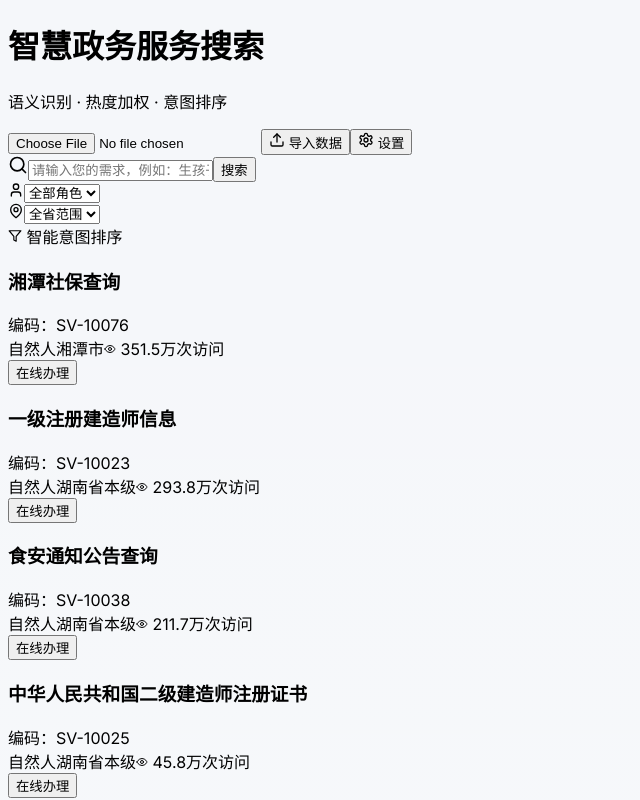
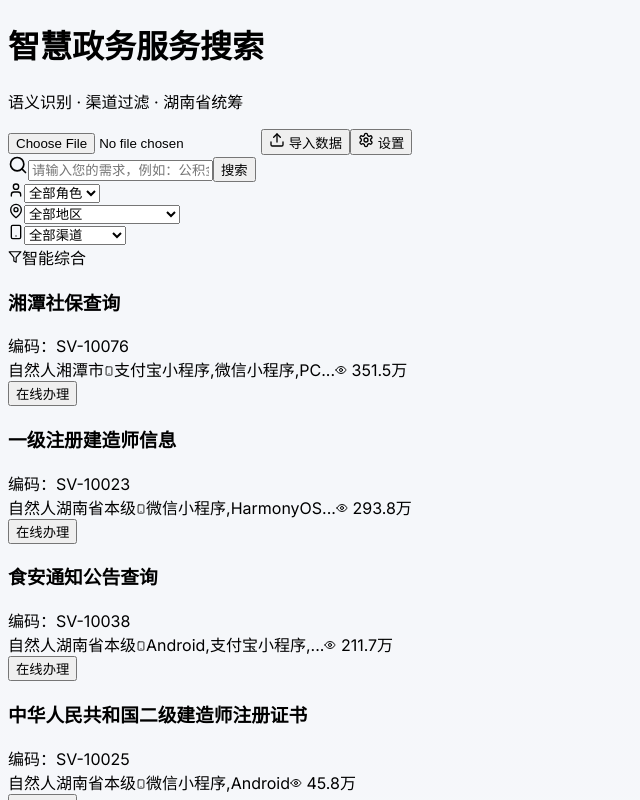
Before and after one commit to xiaohuleo/search2, a Next.js app: page / in a window 1280 px wide. Both pictures are taken after a click on the button "搜索". Shown: the top 800 px of the page, without its empty margins (0-640 px from the left). Built offline with nearby package versions, Linux system fonts and the light colour scheme.

Commit message:
Update page.js

```diff
--- a/app/page.js
+++ b/app/page.js
@@ -2,8 +2,20 @@
 
 import { useState, useEffect, useRef } from "react";
 import Papa from "papaparse";
-import { Search, Settings, Upload, MapPin, User, Star, Filter, Sparkles, Loader2, TrendingUp, Eye } from "lucide-react";
+import { Search, Settings, Upload, MapPin, User, Star, Filter, Sparkles, Loader2, TrendingUp, Eye, Smartphone } from "lucide-react";
 import { DEFAULT_DATA } from "./lib/data";
+
+// 湖南省行政区划常量
+const LOCATION_OPTIONS = [
+  "湖南省本级",
+  "长沙市", "株洲市", "湘潭市", "衡阳市", "邵阳市", "岳阳市", "常德市",
+  "张家界市", "益阳市", "郴州市", "永州市", "怀化市", "娄底市", "湘西土家族苗族自治州"
+];
+
+// 发布渠道常量
+const CHANNEL_OPTIONS = [
+  "Android", "IOS", "HarmonyOS", "微信小程序", "支付宝小程序", "PC端", "自助终端"
+];
 
 export default function Home() {
   // --- 状态管理 ---
@@ -11,11 +23,12 @@ export default function Home() {
   const [query, setQuery] = useState("");
   const [analyzedIntent, setAnalyzedIntent] = useState(null);
   const [searchResults, setSearchResults] = useState([]);
-  const [isSearching, setIsSearching] = useState(false); // 搜索加载状态
+  const [isSearching, setIsSearching] = useState(false);
 
-  // 用户上下文
+  // 筛选上下文
   const [userRole, setUserRole] = useState("全部");
-  const [userLocation, setUserLocation] = useState("全省");
+  const [userLocation, setUserLocation] = useState("全部地区");
+  const [selectedChannel, setSelectedChannel] = useState("全部渠道"); // 新增：渠道筛选
 
   // 配置
   const [showSettings, setShowSettings] = useState(false);
@@ -31,22 +44,19 @@ export default function Home() {
   // --- 数据预处理 ---
   const processData = (rawData) => {
     return rawData.map(item => {
-      // 1. 处理搜索索引字符串
       const searchStr = `${item["事项名称"]}|${item["事项简称"]}|${item["事项标签"]}|${item["事项分类"]}`.toLowerCase();
 
-      // 2. 核心：解析访问量 (处理 "1,234" 这种带逗号的格式，如果没有则默认为 0)
       let visits = 0;
       if (item["访问量"]) {
         visits = parseInt(String(item["访问量"]).replace(/,/g, ""), 10) || 0;
       } else if (item["搜索量"]) {
-        // 兼容旧数据
         visits = parseInt(String(item["搜索量"]).replace(/,/g, ""), 10) || 0;
       }
 
       return {
         ...item,
         _searchStr: searchStr,
-        _visits: visits // 存储为数字类型以便排序
+        _visits: visits
       };
     });
   };
@@ -55,7 +65,7 @@ export default function Home() {
     const savedConfig = localStorage.getItem("gov_search_config");
     if (savedConfig) setConfig(JSON.parse(savedConfig));
     setAllData(processData(DEFAULT_DATA));
-    setSearchResults(processData(DEFAULT_DATA).slice(0, 20)); // 默认按热度或原序展示
+    setSearchResults(processData(DEFAULT_DATA).slice(0, 20));
   }, []);
 
   const saveConfig = (newConfig) => {
@@ -64,37 +74,46 @@ export default function Home() {
     setShowSettings(false);
   };
 
-  // --- 智能加权评分算法 (V3: 意图 + 语义 + 热度对数加权) ---
+  // --- 智能评分与过滤算法 ---
   const calculateScore = (item, cleanQuery, synonyms = []) => {
+    // 1. 硬性过滤（Strict Filter）
+
+    // A. 渠道过滤：如果用户选了IOS，数据中必须包含IOS，否则直接淘汰
+    if (selectedChannel !== "全部渠道") {
+      const itemChannels = item["发布渠道"] || "";
+      // 不区分大小写比较 (防止 ios vs IOS)
+      if (!itemChannels.toLowerCase().includes(selectedChannel.toLowerCase())) {
+        return -1;
+      }
+    }
+
     let score = 0;
     const searchStr = item._searchStr;
     const itemName = item["事项名称"].toLowerCase();
 
-    // 1. 意图相关性 (基准分 0 - 100+)
+    // 2. 意图相关性评分
     let isRelevant = false;
 
-    // A. 原始查询词精准匹配 (权重最高)
+    // A. 原始查询词精准匹配
     if (searchStr.includes(cleanQuery)) {
       score += 100;
       isRelevant = true;
-      // 头部匹配奖励 (例如搜"身份证"，"身份证..." > "临时身份证...")
       if (itemName.startsWith(cleanQuery)) score += 30;
-      // 完全相等奖励
       if (itemName === cleanQuery) score += 50;
     }
 
-    // B. AI 同义词匹配 (权重次高)
+    // B. AI 同义词匹配
     if (synonyms.length > 0) {
       synonyms.forEach(word => {
         const w = word.toLowerCase();
         if (searchStr.includes(w)) {
-          score += 60; // 提高同义词权重，确保"生孩子"能搜到"生育"且排名前列
+          score += 60;
           isRelevant = true;
         }
       });
     }
 
-    // C. 字符覆盖率 (兜底匹配)
+    // C. 字符覆盖率
     let charMatchCount = 0;
     for (let char of cleanQuery) {
       if (searchStr.includes(char)) charMatchCount++;
@@ -102,46 +121,34 @@ export default function Home() {
     const coverage = charMatchCount / (cleanQuery.length || 1);
     if (coverage > 0.6) {
       score += coverage * 40;
-      isRelevant = true; // 只要覆盖率够高，也算相关
+      isRelevant = true;
     }
 
-    // *重要*：如果不相关 (Text Score 为 0)，直接返回 -1，不让热度把无关项顶上来
+    // 如果不相关，过滤掉
     if (!isRelevant) return -1;
 
-    // 2. 热度/访问量加权 (Log对数平滑处理)
-    // 目的：让热门服务在"相关"的前提下排前面，但不要淹没长尾精准服务
-    // 算法：log10(访问量 + 1) * 系数
-    // 100 访问量 -> 2 * 8 = 16分
-    // 10,000 访问量 -> 4 * 8 = 32分
-    // 1,000,000 访问量 -> 6 * 8 = 48分
-    // 这样百万级热度仅比百级热度多 30多分，不会超过"精准匹配(100分)"的权重
+    // 3. 热度加权 (Log对数平滑)
     if (item._visits > 0) {
       score += Math.log10(item._visits + 1) * 8;
     }
 
-    // 3. 高频标识加权 (csv中的"是否高频事项")
+    // 4. 高频标识加权
     if (item["是否高频事项"] === "是") score += 10;
 
     return score;
   };
 
   const handleSearch = async () => {
-    if (!query.trim()) {
-      // 空搜时，按访问量降序展示，作为"热门服务"推荐
-      const sortedByVisits = [...allData].sort((a, b) => b._visits - a._visits).slice(0, 50);
-      setSearchResults(sortedByVisits);
-      return;
-    }
+    // 即使搜索词为空，也要执行过滤逻辑
+    const cleanQuery = query.trim().toLowerCase().replace(/[我要想办理怎么查询了]/g, "");
 
     setIsSearching(true);
-    // 清空结果，让骨架屏显示出来
     setSearchResults([]);
 
     let currentSynonyms = [];
-    const cleanQuery = query.toLowerCase().replace(/[我要想办理怎么查询了]/g, "");
 
-    // 1. AI 实时分析
-    if (config.apiKey) {
+    // 1. AI 分析 (仅当有搜索词时)
+    if (query.trim() && config.apiKey) {
       try {
         const res = await fetch("/api/analyze", {
           method: "POST",
@@ -152,31 +159,53 @@ export default function Home() {
         if (data && !data.error) {
           setAnalyzedIntent(data);
           currentSynonyms = data.synonyms || [];
-          if (data.location) setUserLocation(data.location);
-          if (data.target_user && data.target_user !== "不确定") setUserRole(data.target_user);
+          // 智能填入上下文 (如果用户没手动锁死选项)
+          if (data.location && userLocation === "全部地区") {
+             // 简单的模糊匹配尝试选中下拉框
+             const matchCity = LOCATION_OPTIONS.find(c => c.includes(data.location));
+             if (matchCity) setUserLocation(matchCity);
+          }
+          if (data.target_user && data.target_user !== "不确定" && userRole === "全部") {
+             setUserRole(data.target_user);
+          }
         }
       } catch (error) {
         console.error("AI Error:", error);
       }
     }
 
-    // 2. 计算分数
+    // 2. 计算分数与过滤
     const scoredData = allData.map(item => {
+      // 如果没有搜索词，基础分给 100，只做硬性过滤
+      if (!query.trim()) {
+        // 仍需检查硬性过滤
+        if (selectedChannel !== "全部渠道") {
+           const itemChannels = item["发布渠道"] || "";
+           if (!itemChannels.toLowerCase().includes(selectedChannel.toLowerCase())) return { item, score: -1 };
+        }
+
+        // 计算热度分作为默认排序
+        let baseScore = 100;
+        if (item._visits > 0) baseScore += Math.log10(item._visits + 1) * 8;
+
+        return { item, score: baseScore };
+      }
+
+      // 有搜索词，走正常评分
       let score = calculateScore(item, cleanQuery, currentSynonyms);
 
       if (score <= 0) return { item, score: -1 };
 
-      // 上下文加权
+      // 上下文加权 (Soft Filter)
       if (userRole !== "全部") {
         if (item["服务对象"] === userRole) score += 20;
         else score -= 20;
       }
-      if (userLocation !== "全省") {
+      if (userLocation !== "全部地区") {
         if (item["所属市州单位"].includes(userLocation)) score += 20;
-        else if (item["所属市州单位"] === "全省通用") score += 5;
+        else if (item["所属市州单位"].includes("全省") || item["所属市州单位"].includes("省本级")) score += 5;
         else score -= 50;
       }
-      // 满意度加权
       if (config.enableSatisfactionSort && item["满意度"]) {
         score += parseFloat(item["满意度"]) * 2;
       }
@@ -184,16 +213,27 @@ export default function Home() {
       return { item, score };
     });
 
-    // 排序
+    // 3. 排序
     const sorted = scoredData
       .filter(x => x.score > 0)
-      .sort((a, b) => b.score - a.score) // 分数高在前
+      .sort((a, b) => b.score - a.score)
       .map(x => x.item)
       .slice(0, 100);
 
     setSearchResults(sorted);
     setIsSearching(false);
   };
+
+  // 监听筛选条件变化，自动触发搜索/过滤
+  useEffect(() => {
+    // 只有当不是正在输入搜索词时才自动触发，避免打字卡顿，
+    // 但这里为了交互流畅，我们假设数据量不大直接触发
+    if (!isSearching) {
+        handleSearch();
+    }
+    // eslint-disable-next-line react-hooks/exhaustive-deps
+  }, [userRole, userLocation, selectedChannel, config.enableSatisfactionSort]);
+  // 注意：不把 query 放进去，query 需要回车或点按钮触发
 
   const handleFileUpload = (event) => {
     const file = event.target.files[0];
@@ -205,15 +245,13 @@ export default function Home() {
         if (results.data && results.data.length > 0) {
           const processed = processData(results.data);
           setAllData(processed);
-          alert(`导入成功！共 ${results.data.length} 条数据，包含访问量信息。`);
-          // 默认展示热度最高的
+          alert(`导入成功！共 ${results.data.length} 条数据。`);
           setSearchResults(processed.sort((a, b) => b._visits - a._visits).slice(0, 50));
         }
       }
     });
   };
 
-  // 格式化数字 (12345 -> 1.2万)
   const formatNumber = (num) => {
     if (num > 10000) return (num / 10000).toFixed(1) + "万";
     return num;
@@ -222,10 +260,10 @@ export default function Home() {
   return (
     <main className="min-h-screen bg-slate-50 flex flex-col items-center py-10 px-4 font-sans">
       {/* 顶部栏 */}
-      <div className="w-full max-w-3xl flex justify-between items-center mb-8">
+      <div className="w-full max-w-4xl flex justify-between items-center mb-8">
         <div>
           <h1 className="text-2xl font-bold text-slate-800">智慧政务服务搜索</h1>
-          <p className="text-slate-500 text-sm mt-1">语义识别 · 热度加权 · 意图排序</p>
+          <p className="text-slate-500 text-sm mt-1">语义识别 · 渠道过滤 · 湖南省统筹</p>
         </div>
         <div className="flex gap-2">
            <input type="file" ref={fileInputRef} onChange={handleFileUpload} accept=".csv" className="hidden" />
@@ -238,14 +276,14 @@ export default function Home() {
         </div>
       </div>
 
-      {/* 搜索框 */}
-      <div className="w-full max-w-3xl bg-white rounded-xl shadow-lg p-6 mb-6">
+      {/* 搜索与筛选区域 */}
+      <div className="w-full max-w-4xl bg-white rounded-xl shadow-lg p-6 mb-6">
         <div className="relative flex items-center mb-4">
           <Search className="absolute left-4 text-slate-400" size={20} />
           <input
             type="text"
             className="w-full pl-12 pr-24 py-3 bg-slate-100 rounded-lg focus:outline-none focus:ring-2 focus:ring-blue-500 transition-all text-lg placeholder:text-slate-300"
-            placeholder="请输入您的需求，例如：生孩子、身份证到期..."
+            placeholder="请输入您的需求，例如：公积金提取、生孩子..."
             value={query}
             onChange={(e) => setQuery(e.target.value)}
             onKeyDown={(e) => e.key === 'Enter' && handleSearch()}
@@ -260,7 +298,7 @@ export default function Home() {
         </div>
 
         {/* AI 扩展提示 */}
-        {analyzedIntent && analyzedIntent.synonyms?.length > 0 && !isSearching && (
+        {analyzedIntent && analyzedIntent.synonyms?.length > 0 && !isSearching && query && (
           <div className="mb-4 text-xs bg-indigo-50 text-indigo-800 p-3 rounded-lg border border-indigo-100 flex flex-wrap gap-2 items-center animate-in fade-in slide-in-from-top-2">
             <Sparkles size={14} className="text-indigo-600"/>
             <span className="font-bold">智能扩展:</span>
@@ -270,49 +308,59 @@ export default function Home() {
           </div>
         )}
 
-        {/* 筛选器 */}
-        <div className="flex flex-wrap gap-4 pt-4 border-t border-slate-100">
-          <div className="flex items-center gap-2">
-            <User size={16} className="text-slate-400" />
-            <select value={userRole} onChange={(e) => setUserRole(e.target.value)} className="text-sm border-none bg-transparent focus:ring-0 text-slate-700 font-medium cursor-pointer hover:text-blue-600">
+        {/* 筛选器栏 - 使用 Grid 布局适应更多选项 */}
+        <div className="grid grid-cols-1 md:grid-cols-4 gap-4 pt-4 border-t border-slate-100">
+
+          {/* 1. 角色选择 */}
+          <div className="flex items-center gap-2 bg-slate-50 px-3 py-2 rounded-lg border border-slate-100">
+            <User size={16} className="text-slate-400 shrink-0" />
+            <select value={userRole} onChange={(e) => setUserRole(e.target.value)} className="w-full text-sm border-none bg-transparent focus:ring-0 text-slate-700 font-medium cursor-pointer hover:text-blue-600 outline-none">
               <option value="全部">全部角色</option>
               <option value="自然人">个人办事</option>
               <option value="法人">企业办事</option>
             </select>
           </div>
-          <div className="flex items-center gap-2">
-            <MapPin size={16} className="text-slate-400" />
-            <select value={userLocation} onChange={(e) => setUserLocation(e.target.value)} className="text-sm border-none bg-transparent focus:ring-0 text-slate-700 font-medium cursor-pointer hover:text-blue-600">
-              <option value="全省">全省范围</option>
-              <option value="长沙">长沙市</option>
-              <option value="株洲">株洲市</option>
-              <option value="怀化">怀化市</option>
+
+          {/* 2. 位置选择 (15个选项) */}
+          <div className="flex items-center gap-2 bg-slate-50 px-3 py-2 rounded-lg border border-slate-100">
+            <MapPin size={16} className="text-slate-400 shrink-0" />
+            <select value={userLocation} onChange={(e) => setUserLocation(e.target.value)} className="w-full text-sm border-none bg-transparent focus:ring-0 text-slate-700 font-medium cursor-pointer hover:text-blue-600 outline-none">
+              <option value="全部地区">全部地区</option>
+              {LOCATION_OPTIONS.map(loc => (
+                <option key={loc} value={loc}>{loc}</option>
+              ))}
             </select>
           </div>
-          <div className="ml-auto flex items-center gap-2 text-sm text-slate-500">
-             <Filter size={14} /> <span>{config.enableSatisfactionSort ? "热度+满意度排序" : "智能意图排序"}</span>
+
+          {/* 3. 渠道选择 (新增) */}
+          <div className="flex items-center gap-2 bg-slate-50 px-3 py-2 rounded-lg border border-slate-100">
+            <Smartphone size={16} className="text-slate-400 shrink-0" />
+            <select value={selectedChannel} onChange={(e) => setSelectedChannel(e.target.value)} className="w-full text-sm border-none bg-transparent focus:ring-0 text-slate-700 font-medium cursor-pointer hover:text-blue-600 outline-none">
+              <option value="全部渠道">全部渠道</option>
+              {CHANNEL_OPTIONS.map(ch => (
+                <option key={ch} value={ch}>{ch}</option>
+              ))}
+            </select>
+          </div>
+
+          {/* 4. 排序提示 */}
+          <div className="flex items-center justify-end gap-2 text-sm text-slate-500 md:col-span-1">
+             <Filter size={14} />
+             <span>{config.enableSatisfactionSort ? "热度+满意度" : "智能综合"}</span>
           </div>
         </div>
       </div>
 
       {/* 结果列表区 */}
-      <div className="w-full max-w-3xl space-y-3">
+      <div className="w-full max-w-4xl space-y-3">
         {isSearching ? (
-          // --- 骨架屏加载动画 (优化体验) ---
           <div className="space-y-4 animate-pulse">
              <div className="flex items-center gap-2 text-blue-600 mb-2 px-1">
                 <Sparkles size={16} className="animate-spin" />
-                <span className="text-sm font-medium">AI 正在分析意图并检索库中4000+事项...</span>
+                <span className="text-sm font-medium">AI 正在分析并检索...</span>
              </div>
-             {[1, 2, 3].map((i) => (
-               <div key={i} className="bg-white rounded-lg p-4 h-32 border border-slate-100 shadow-sm flex flex-col justify-between">
-                 <div className="h-6 bg-slate-100 rounded w-1/3"></div>
-                 <div className="h-4 bg-slate-50 rounded w-1/4"></div>
-                 <div className="flex gap-3 mt-2">
-                   <div className="h-6 bg-slate-100 rounded w-16"></div>
-                   <div className="h-6 bg-slate-100 rounded w-16"></div>
-                 </div>
-               </div>
+             {[1, 2].map((i) => (
+               <div key={i} className="bg-white rounded-lg p-4 h-24 border border-slate-100 shadow-sm"></div>
              ))}
           </div>
         ) : searchResults.length === 0 ? (
@@ -320,19 +368,18 @@ export default function Home() {
             <div className="inline-block p-4 bg-slate-100 rounded-full mb-3">
               <Search size={32} className="text-slate-300" />
             </div>
-            <p>暂无匹配事项，请尝试更换关键词</p>
+            <p>暂无匹配事项 (可能被过滤器排除)</p>
           </div>
         ) : (
           searchResults.map((item, index) => (
             <div key={index} className="bg-white rounded-lg p-5 border border-slate-100 shadow-sm hover:shadow-md hover:border-blue-200 transition-all flex justify-between items-start group relative overflow-hidden">
-              {/* 热度背景条效果 */}
               {item["是否高频事项"] === "是" && (
                 <div className="absolute top-0 right-0 w-16 h-16 bg-gradient-to-bl from-orange-100 to-transparent -mr-8 -mt-8 rounded-bl-3xl opacity-50 pointer-events-none"></div>
               )}
 
-              <div className="flex-1 min-w-0">
+              <div className="flex-1 min-w-0 pr-4">
                 <div className="flex items-center gap-2 mb-1.5 flex-wrap">
-                  <h3 className="text-lg font-bold text-slate-800 group-hover:text-blue-600 transition-colors truncate pr-2">
+                  <h3 className="text-lg font-bold text-slate-800 group-hover:text-blue-600 transition-colors truncate">
                     {item["事项名称"]}
                   </h3>
                   {item["是否高频事项"] === "是" && (
@@ -350,22 +397,27 @@ export default function Home() {
                   <span className="bg-slate-50 px-2 py-1 rounded border border-slate-100">{item["服务对象"]}</span>
                   <span className="bg-slate-50 px-2 py-1 rounded border border-slate-100">{item["所属市州单位"]}</span>
 
-                  {/* 显示访问量 */}
+                  {/* 显示发布渠道 (仅当前端选了全部渠道时，或者为了调试显示出来) */}
+                  <span className="bg-slate-50 px-2 py-1 rounded border border-slate-100 truncate max-w-[200px]" title={item["发布渠道"]}>
+                    <Smartphone size={10} className="inline mr-1"/>
+                    {item["发布渠道"]?.length > 15 ? item["发布渠道"].substring(0,15)+"..." : item["发布渠道"]}
+                  </span>
+
                   {item._visits > 0 && (
                     <span className="flex items-center gap-1 text-slate-500 px-1">
-                      <Eye size={12} /> {formatNumber(item._visits)}次访问
+                      <Eye size={12} /> {formatNumber(item._visits)}
                     </span>
                   )}
 
                   {config.enableSatisfactionSort && item["满意度"] && (
                     <span className="flex items-center gap-0.5 text-emerald-600 font-medium px-1">
-                      <Star size={12} fill="currentColor"/> {item["满意度"]}分
+                      <Star size={12} fill="currentColor"/> {item["满意度"]}
                     </span>
                   )}
                 </div>
               </div>
 
-              <button className="px-5 py-2.5 bg-blue-600 text-white text-sm font-medium rounded-lg hover:bg-blue-700 active:scale-95 transition-all shadow-blue-100 shadow-lg ml-4 whitespace-nowrap">
+              <button className="px-5 py-2.5 bg-blue-600 text-white text-sm font-medium rounded-lg hover:bg-blue-700 active:scale-95 transition-all shadow-blue-100 shadow-lg whitespace-nowrap self-center">
                 在线办理
               </button>
             </div>
@@ -373,7 +425,7 @@ export default function Home() {
         )}
       </div>
 
-      {/* 设置弹窗 */}
+      {/* 设置弹窗 (代码与之前相同，保留) */}
       {showSettings && (
         <div className="fixed inset-0 bg-black/60 backdrop-blur-sm flex items-center justify-center z-50 p-4 animate-in fade-in duration-200">
           <div className="bg-white rounded-xl shadow-2xl w-full max-w-md p-6">
```
